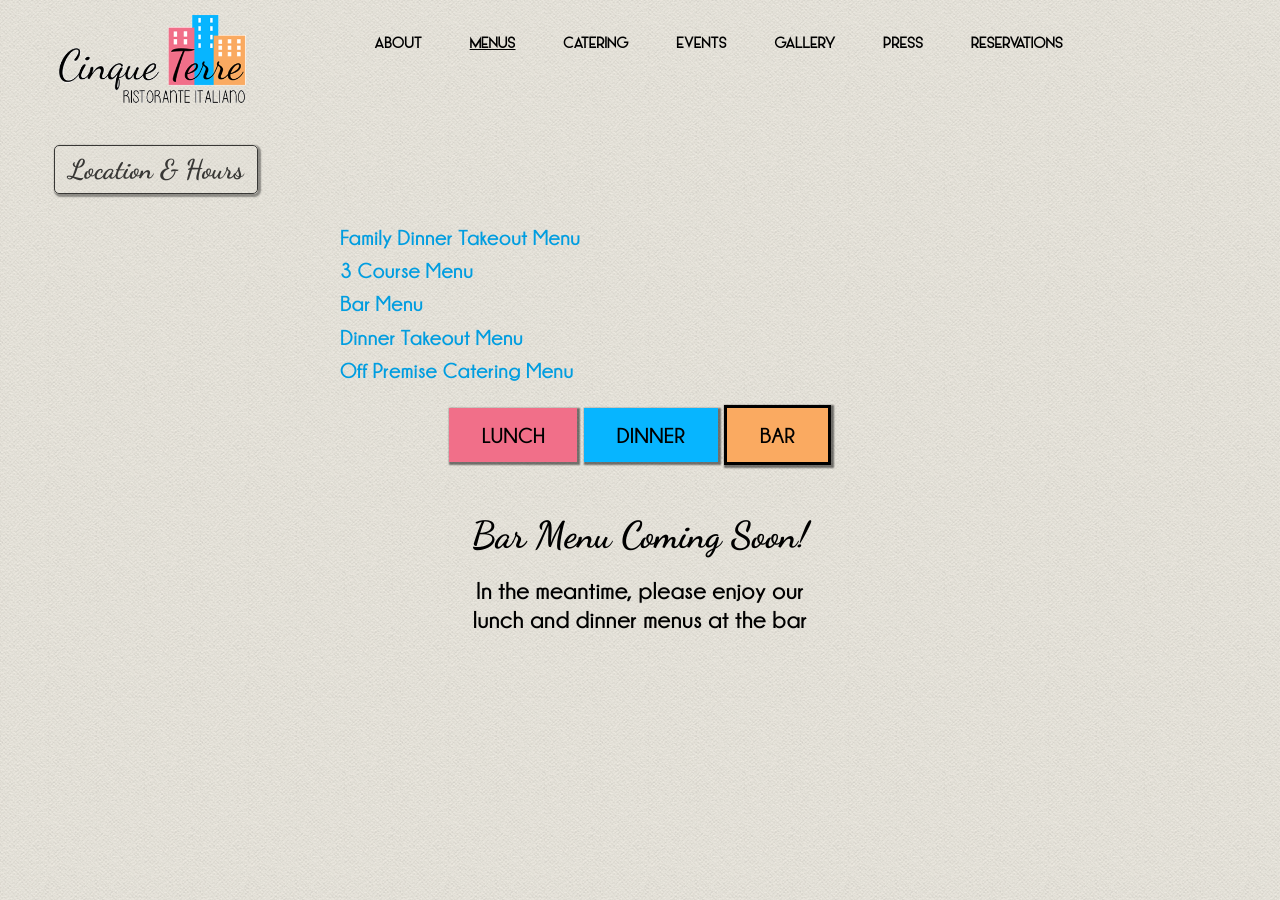
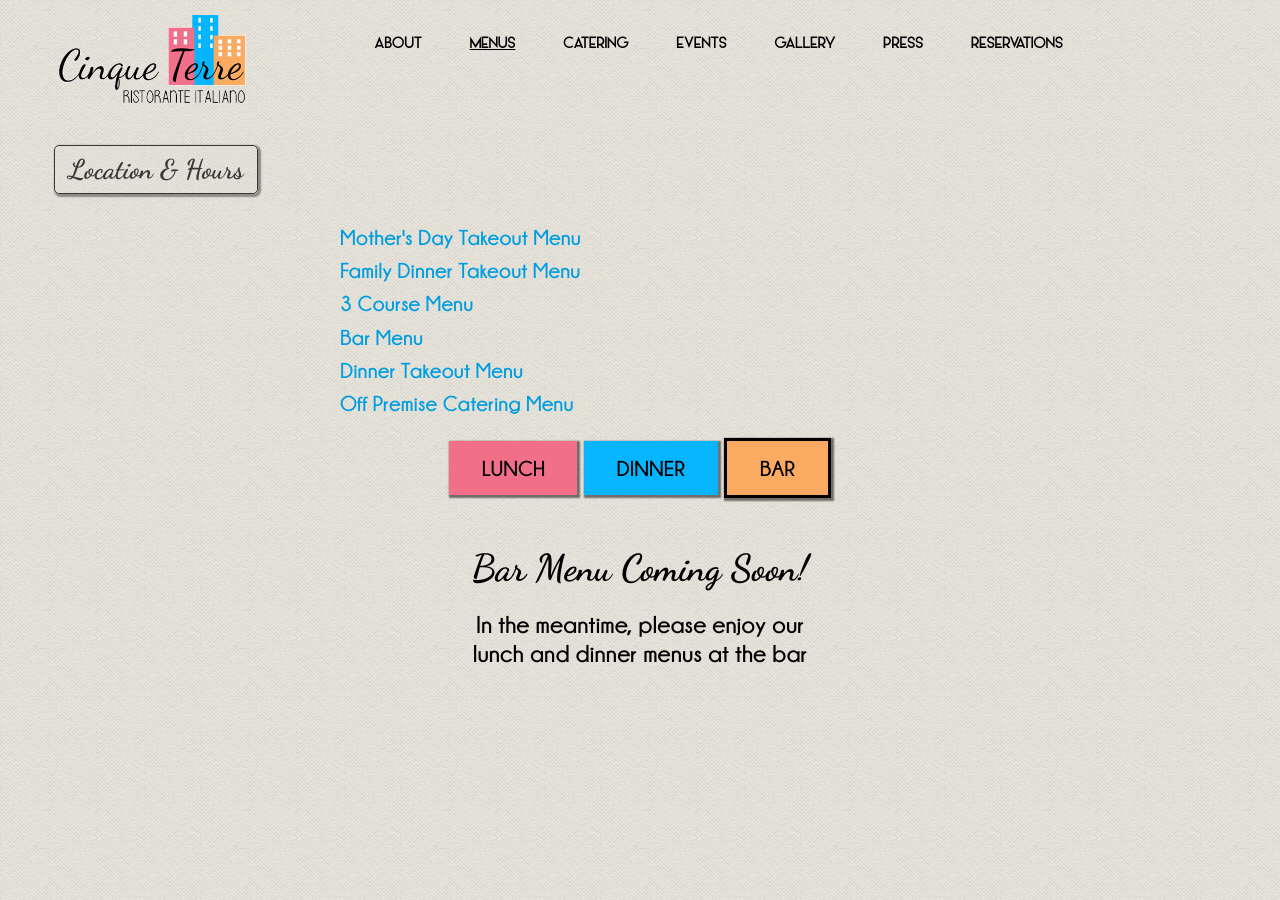
Before and after one commit to cinqueterreli/cinqueterre.github.io, a Jekyll site: the page built from bar-menu.html, in a window 1280 px wide and 900 px high. Built offline with Jekyll 4.4.1, drawn with Linux system fonts in a browser that asks for light colours; nearby versions of some CDN libraries.

Commit message:
Mother's Day YO

```diff
--- a/_includes/menu-links.html
+++ b/_includes/menu-links.html
@@ -1,5 +1,6 @@
 <div class="homepage-announcement" style="padding:0;">
 <p class="blurb-wrap" style="text-indent:0;">
+		<a href="/mothersDay.pdf" target="_blank" class="body-link">Mother's Day Takeout Menu</a><br />
 		<a href="/familyDinnerMenu.pdf" target="_blank" class="body-link">Family Dinner Takeout Menu</a><br />
 		<a href="/cinqueGiorniMenu.pdf" target="_blank" class="body-link">3 Course Menu</a><br />
 		<a href="/barMenu.pdf" target="_blank" class="body-link">Bar Menu</a><br />
```
Also changed, not shown: 1 other file.
